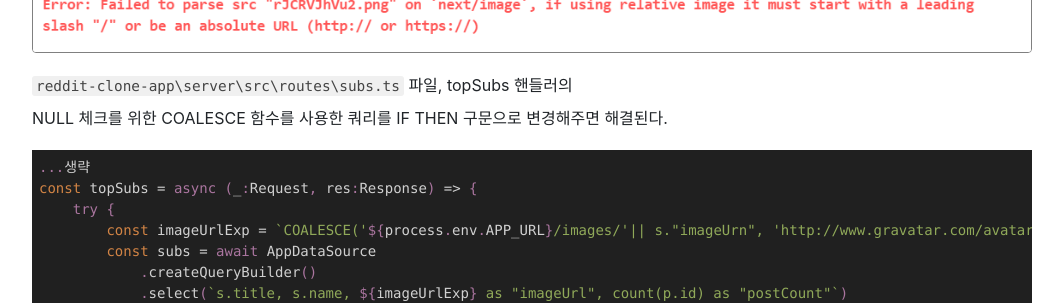
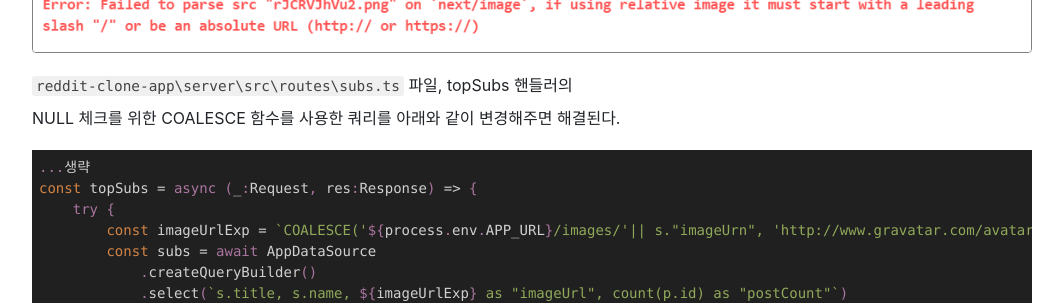
Before and after one commit to StdRunner/StdRunner.github.io, a Jekyll site: the page built from _posts/a1-clone-reddit/section5/2022-11-05-a1-upload-img.md, in a window 1280 px wide and 900 px high, scrolled down 8082 px. Shown: the part 232-535 px from the top of the window, without its empty margins (108-1171 px from the left). Built offline with Jekyll 4.4.1, drawn with Linux system fonts in a browser that asks for light colours; nearby versions of some CDN libraries; comment, search, counter and statistics services are not loaded.

Commit message:
오타 수정

````diff
--- a/_posts/a1-clone-reddit/section5/2022-11-05-a1-upload-img.md
+++ b/_posts/a1-clone-reddit/section5/2022-11-05-a1-upload-img.md
@@ -346,7 +346,7 @@ Next.js의 이미지 태그를 사용 시 잘못된 src 값을 사용했을 때
 <img src="\assets\img\posts\comm-list\err2.png" style="border: 1px solid gray;" />
 
 `reddit-clone-app\server\src\routes\subs.ts` 파일, topSubs 핸들러의
-NULL 체크를 위한 COALESCE 함수를 사용한 쿼리를 IF THEN 구문으로 변경해주면 해결된다.
+NULL 체크를 위한 COALESCE 함수를 사용한 쿼리를 아래와 같이 변경해주면 해결된다.
 ```typescript
 ...생략
 const topSubs = async (_:Request, res:Response) => {
````
